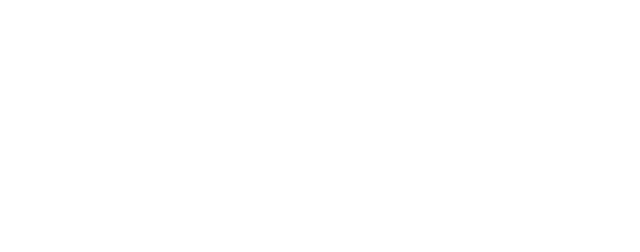
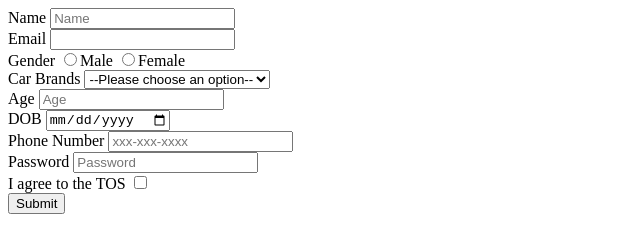
Before and after one commit to acciojob/signup-form-car-medhavimangal08, a website: page main.html in a window 1280 px wide. Shown: the whole page, without its empty margins (0-640 px from the left). Drawn offline with Linux system fonts and the light colour scheme.

Commit message:
created a submission

```diff
--- a/main.html
+++ b/main.html
@@ -8,6 +8,47 @@
 
 <body>
 	<!-- the entire body must be written by student -->
+	<form  method="post">
+		<label for="name">Name</label>
+		<input type="text" placeholder="Name" id="name" required>
+		<br>
+		<label for="email">Email</label>
+		<input type="email" id="email" required>
+		<br>
+		<label>Gender</label>
+		<label>
+		<input type="radio" id="gender_m" value="Male" name="gender" required>Male
+		</label>
+		<label>
+		<input type="radio" id="gender_f" value="Female" name="gender" required>Female
+		</label>
+		<br>
+		<label for="cars">Car Brands</label>
+		<select id="cars">
+			<option value="" disabled selected>--Please choose an option--</option>
+			<option value="Toyota">Toyota</option>
+			<option value="Ford">Ford</option>
+			<option value="BMW">BMW</option>
+		</select>
+		<br>
+		<label for="age">Age</label>
+		<input type="number" min="18" step="1" id="age" placeholder="Age" required>
+		<br>
+		<label for="dob">DOB</label>
+		<input type="date" id="dob" required>
+		<br>
+		<label for="tel">Phone Number</label>
+		<input type="tel" id="tel" placeholder="xxx-xxx-xxxx">
+		<br>
+		<label for="password">Password</label>
+		<input type="password" id="password" placeholder="Password" required>
+		<br>
+		<label for="tos">I agree to the TOS</label>
+		<input type="checkbox" id="tos" required>
+		<br>
+		<button>Submit</button>
+
+	</form>
     <script type="text/javascript" src="./script.js">
 </script>
 
```
